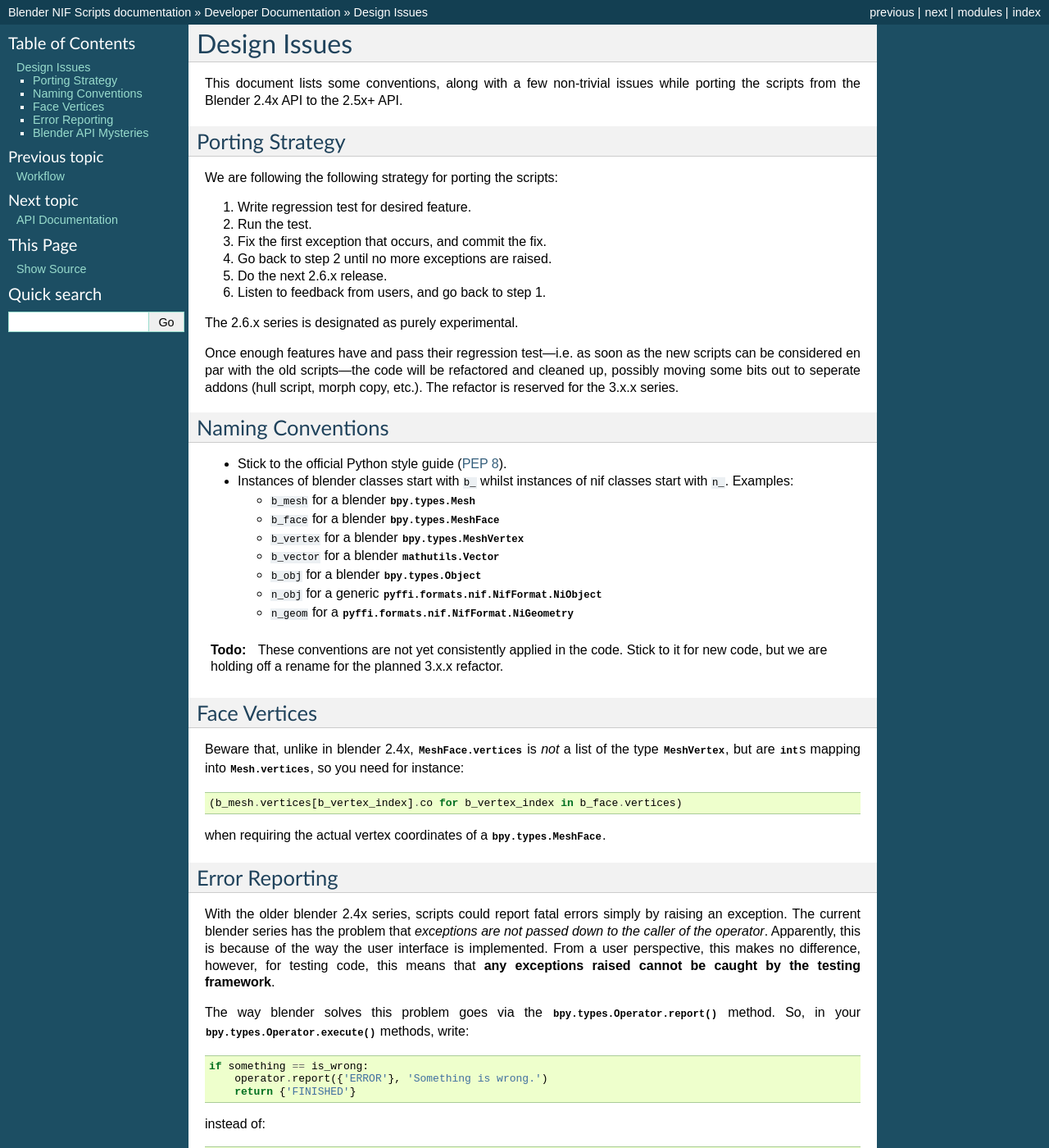
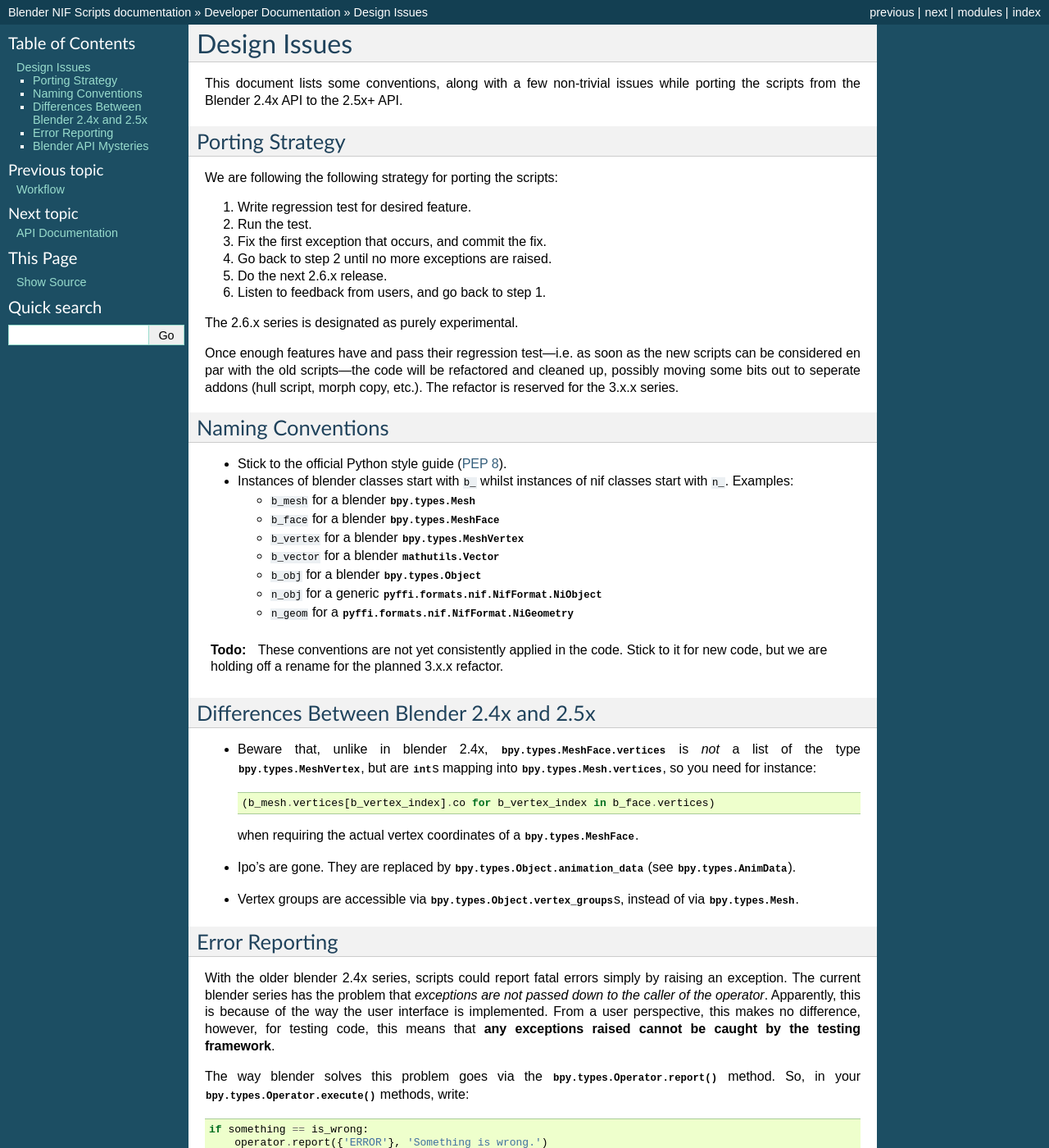
Before and after one commit to niftools/blender_niftools_addon, a Sphinx documentation site: the page built from docs/development/design.rst, in a window 1280 px wide and 1400 px high. Shown: the whole window at 82% size. Built offline with Sphinx 7.4.7, drawn with Linux system fonts in a browser that asks for light colours; formulas are drawn with MathJax 3; the version number could not be read and is left out.

Commit message:
A few more differences listed.

```diff
--- a/docs/development/design.rst
+++ b/docs/development/design.rst
@@ -49,17 +49,24 @@
    code. Stick to it for new code, but we are holding off a rename for
    the planned 3.x.x refactor.
 
-Face Vertices
--------------
+Differences Between Blender 2.4x and 2.5x
+-----------------------------------------
 
-Beware that, unlike in blender 2.4x, :class:`MeshFace.vertices` is
-*not* a list of the type :class:`MeshVertex`, but are :class:`int`\ s
-mapping into :class:`Mesh.vertices`, so you need for instance::
+* Beware that, unlike in blender 2.4x, :attr:`bpy.types.MeshFace.vertices` is
+  *not* a list of the type :class:`bpy.types.MeshVertex`, but are :class:`int`\ s
+  mapping into :attr:`bpy.types.Mesh.vertices`, so you need for instance::
 
-    (b_mesh.vertices[b_vertex_index].co for b_vertex_index in b_face.vertices)
+      (b_mesh.vertices[b_vertex_index].co for b_vertex_index in b_face.vertices)
 
-when requiring the actual vertex coordinates of a
-:class:`bpy.types.MeshFace`.
+  when requiring the actual vertex coordinates of a
+  :class:`bpy.types.MeshFace`.
+
+* Ipo's are gone. They are replaced by
+  :attr:`bpy.types.Object.animation_data` (see :class:`bpy.types.AnimData`).
+
+* Vertex groups are accessible via
+  :attr:`bpy.types.Object.vertex_groups`\ s, instead of via
+  :class:`bpy.types.Mesh`.
 
 .. _dev-design-error-reporting:
 
```
